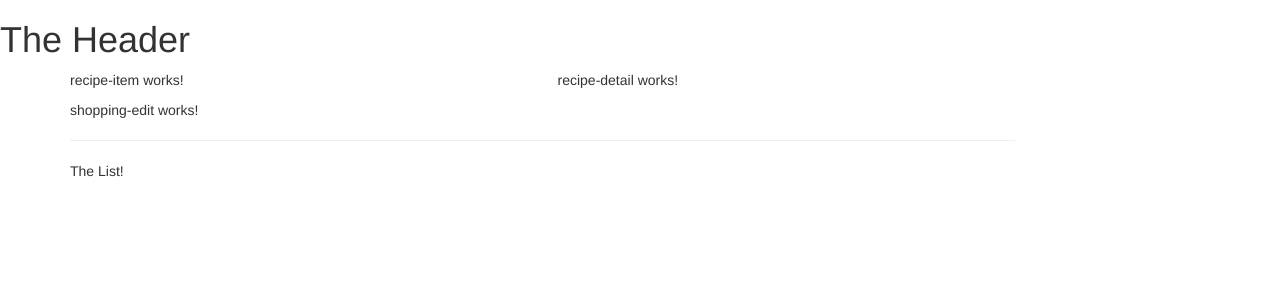
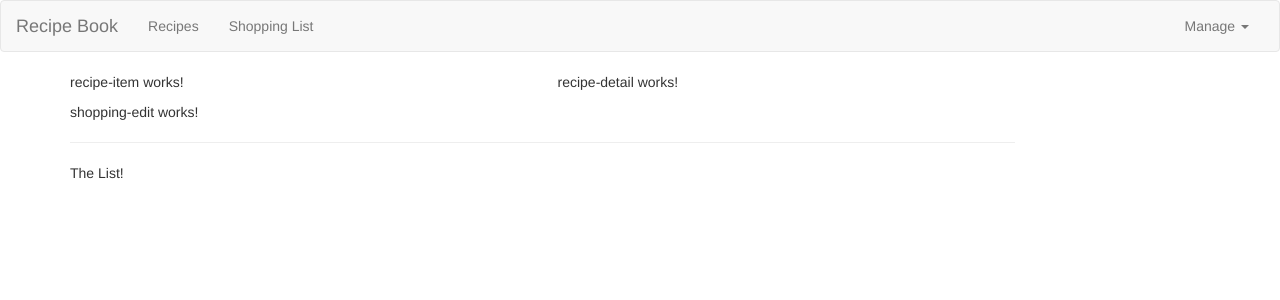
Before and after one commit to Elybourland/recipe-app, an Angular app: page / in a window 1280 px wide. Shown: the top 300 px of the page. Built offline with nearby package versions, Linux system fonts and the light colour scheme.

Commit message:
adding navbar with collapse

```diff
--- a/src/app/header/header.component.html
+++ b/src/app/header/header.component.html
@@ -1 +1,29 @@
-<h1>The Header</h1>
+<nav class="navbar navbar-default">
+  <div class="container-fluid">
+    <!-- <div class="navbar-header">
+      <a href="#" class="navbar-brand">Recipe Book</a>
+    </div>
+    <div class="collapse navbar-collapse"> -->
+    <div class="navbar-header">
+      <button type="button" class="navbar-toggle" (click)="collapsed = !collapsed">
+      <span class="icon-bar" *ngFor="let iconBar of [1, 2, 3]"></span>
+      </button>
+      <a routerLink="/" class="navbar-brand">Recipe Book</a>
+    </div>
+      <div class="navbar-collapse" [class.collapse]="collapsed" (window:resize)="collapsed = true">
+      <ul class="nav navbar-nav">
+        <li><a href="#">Recipes</a></li>
+        <li><a href="#">Shopping List</a></li>
+      </ul>
+      <ul class="nav navbar-nav navbar-right">
+        <li class="dropdown">
+          <a href="#" class="dropdown-toggle" role="button">Manage <span class="caret"></span></a>
+          <ul class="dropdown-menu">
+            <li><a href="#">Save Data</a></li>
+            <li><a href="#">Fetch Data</a></li>
+          </ul>
+        </li>
+      </ul>
+    </div>
+  </div>
+</nav>
--- a/src/app/header/header.component.ts
+++ b/src/app/header/header.component.ts
@@ -6,5 +6,5 @@
   styleUrls: ['./header.component.css']
 })
 export class HeaderComponent {
-
+  collapsed = true;
 }
```
